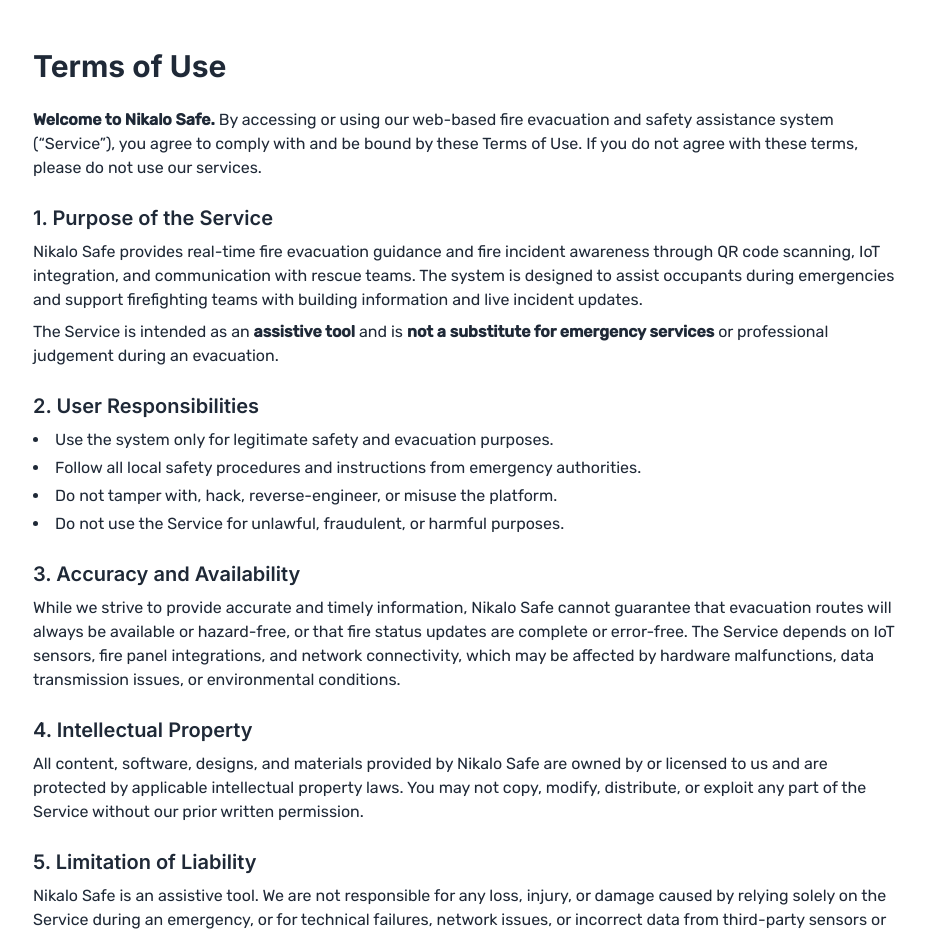
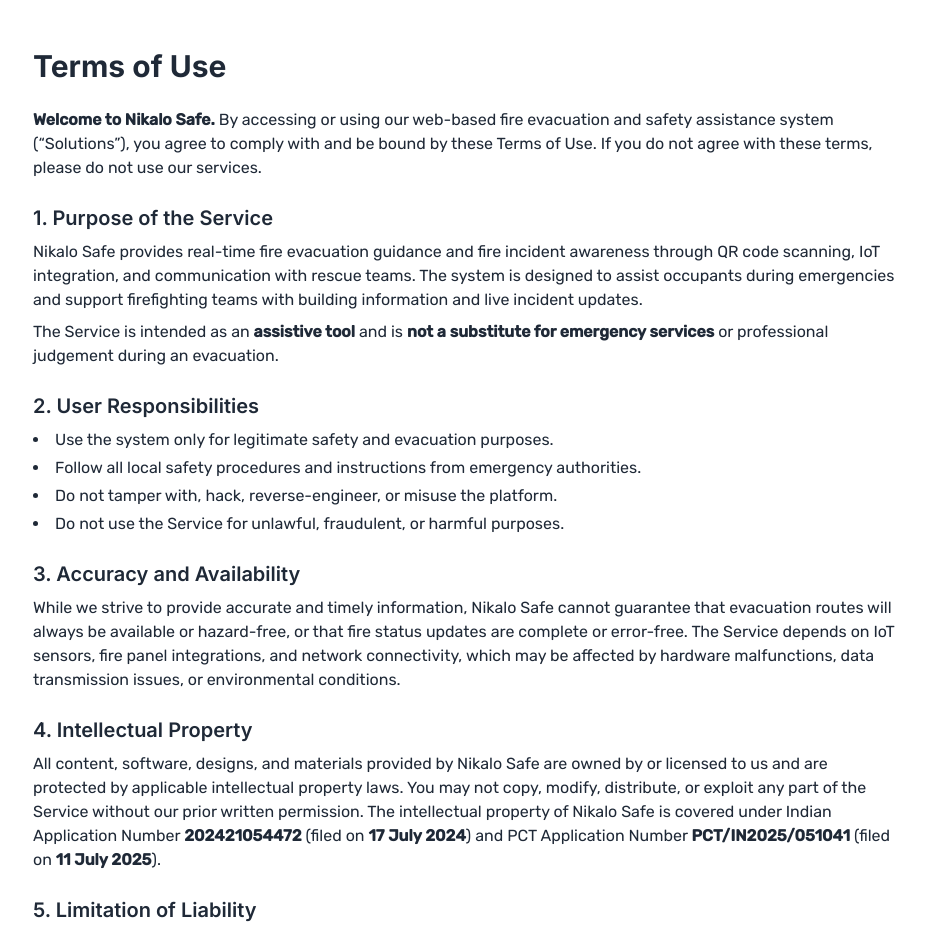
Before and after one commit to 10-Dimensions-Design-Services/nikalo-safe, a React (Create React App) app in the folder client/: page /terms-of-use in a window 1280 px wide. Shown: the top 935 px of the page, without its empty margins (175-1100 px from the left). Built offline with nearby package versions, Linux system fonts and the light colour scheme.

Commit message:
Patent was added in the terms of use

```diff
--- a/client/src/components/TermsOfUse.jsx
+++ b/client/src/components/TermsOfUse.jsx
@@ -12,7 +12,7 @@
 
       <p className="mb-4">
         <strong>Welcome to Nikalo Safe.</strong> By accessing or using our web-based fire
-        evacuation and safety assistance system (“Service”), you agree to comply with and be
+        evacuation and safety assistance system (“Solutions”), you agree to comply with and be
         bound by these Terms of Use. If you do not agree with these terms, please do not use our
         services.
       </p>
@@ -53,11 +53,10 @@
       <section className="mt-6">
         <h2 className="text-xl font-semibold mb-2">4. Intellectual Property</h2>
         <p>
-          All content, software, designs, and materials provided by Nikalo Safe are owned by or licensed to
-          us and are protected by applicable intellectual property laws. You may not copy, modify, distribute,
-          or exploit any part of the Service without our prior written permission.
+          All content, software, designs, and materials provided by Nikalo Safe are owned by or licensed to us and are protected by applicable intellectual property laws. You may not copy, modify, distribute, or exploit any part of the Service without our prior written permission. The intellectual property of Nikalo Safe is covered under Indian Application Number <strong>202421054472</strong> (filed on <strong>17 July 2024</strong>) and PCT Application Number <strong>PCT/IN2025/051041</strong> (filed on <strong>11 July 2025</strong>).
         </p>
       </section>
+
 
       <section className="mt-6">
         <h2 className="text-xl font-semibold mb-2">5. Limitation of Liability</h2>
```
